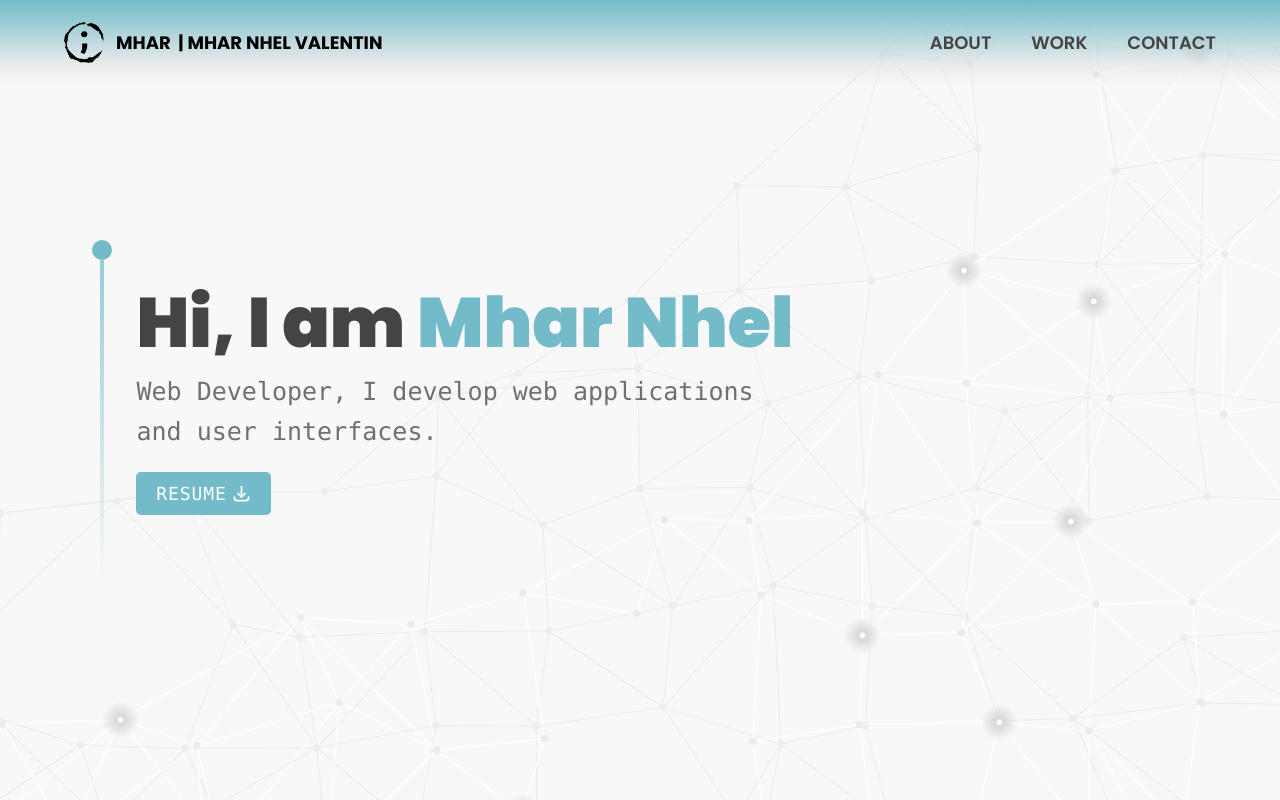
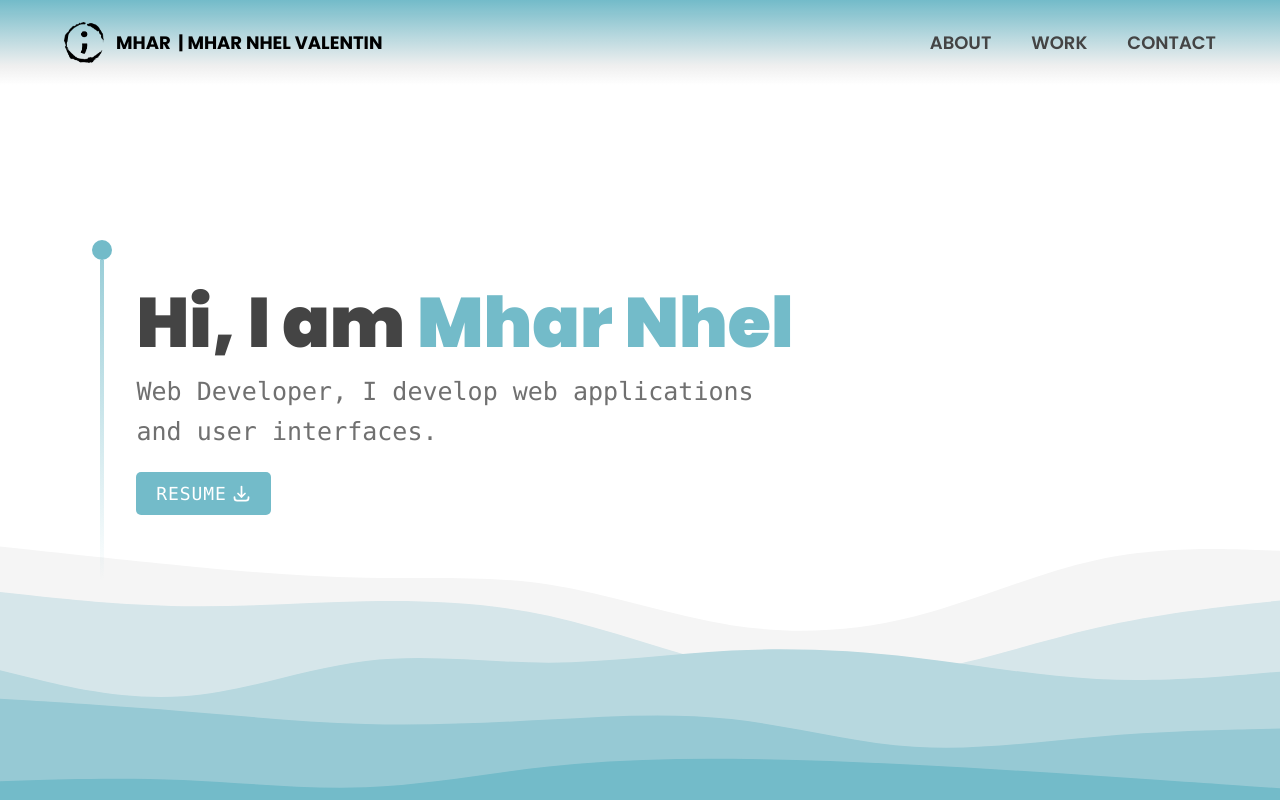
Before and after one commit to gitcommit222/angela-ante, a React (Vite) app: page / in a window 1280 px wide. Shown: the top 800 px of the page. Built offline with nearby package versions, Linux system fonts and the light colour scheme.

Commit message:
change hero bg

```diff
--- a/tailwind.config.js
+++ b/tailwind.config.js
@@ -20,7 +20,7 @@ module.exports = {
         xs: "450px",
       },
       backgroundImage: {
-        "hero-pattern": "url('/src/assets/herobg.svg')",
+        "hero-pattern": "url('/src/assets/hero-bg2.svg')",
       },
     },
   },
```
Also changed, not shown: src/assets/hero-bg2.svg (added).
